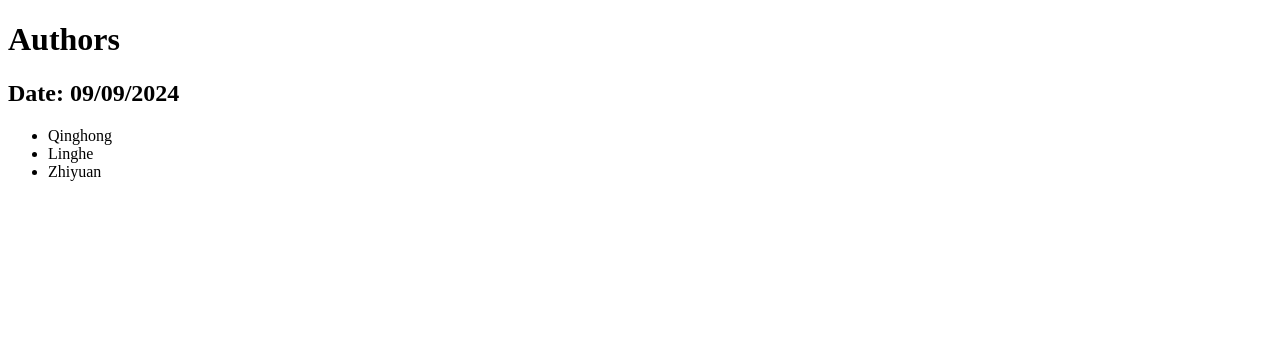
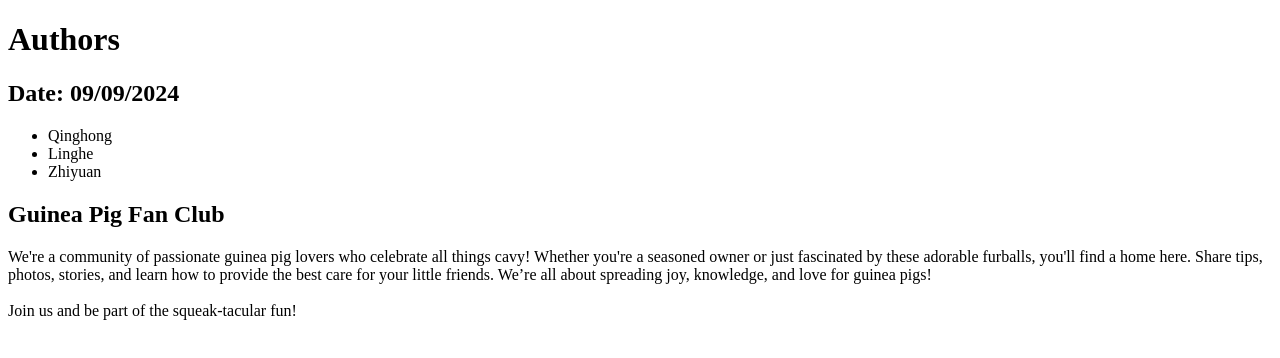
Before and after one commit to Stephen-Fan/5117_Lecture1, a plain HTML site: page index.html in a window 1280 px wide. Drawn offline with Linux system fonts and the light colour scheme.

Commit message:
Add fan club text

```diff
--- a/index.html
+++ b/index.html
@@ -13,5 +13,10 @@
   <li>Zhiyuan</li>
 </ul>
 
+<h2>Guinea Pig Fan Club</h2>
+<!--GPT prompt: Create a intro for guinea pig fan club-->
+<div>We're a community of passionate guinea pig lovers who celebrate all things cavy! Whether you're a seasoned owner or just fascinated by these adorable furballs, you'll find a home here. Share tips, photos, stories, and learn how to provide the best care for your little friends. We’re all about spreading joy, knowledge, and love for guinea pigs!
+  <br><br>Join us and be part of the squeak-tacular fun!
+</div>
 </body>
 </html>
```
